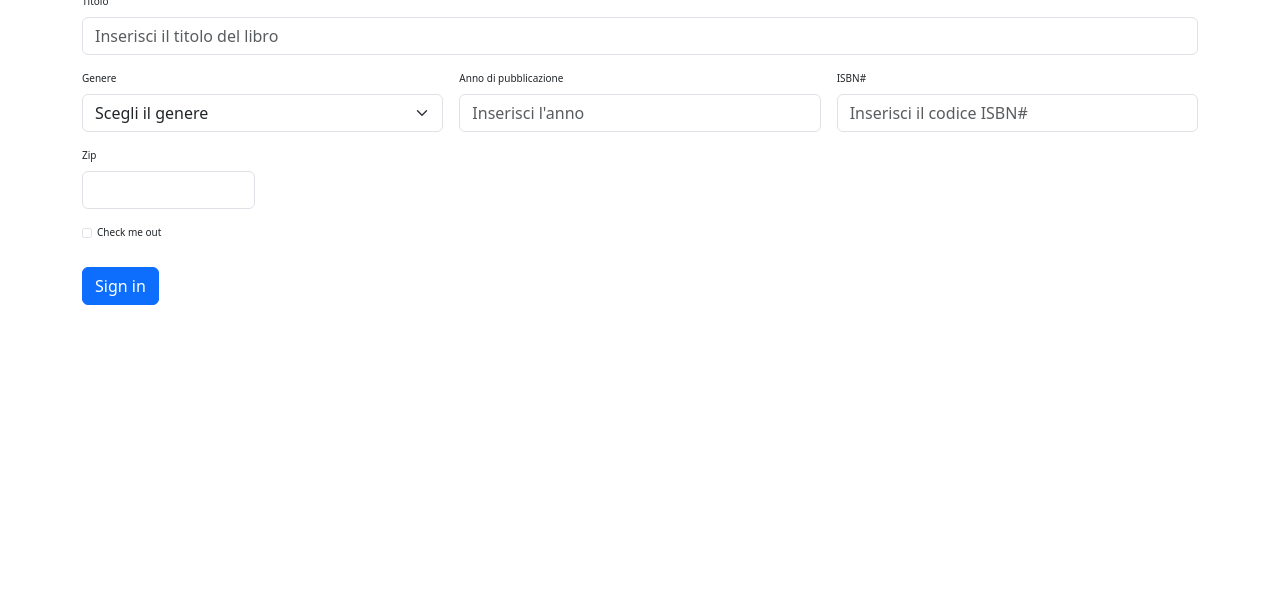
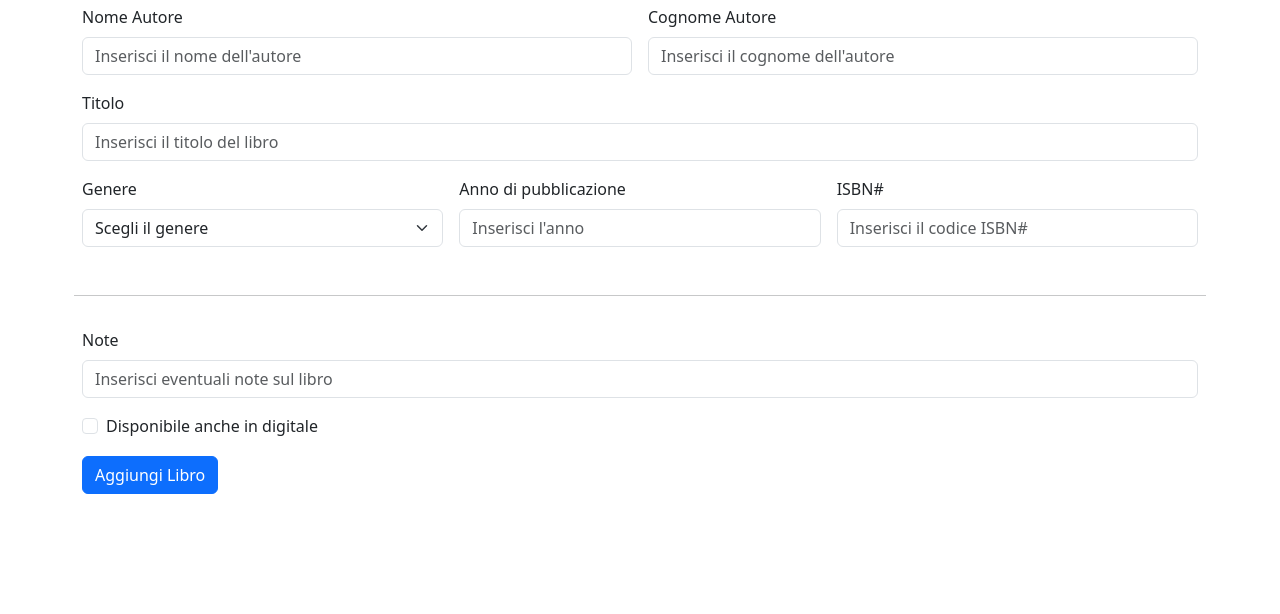
Before and after one commit to DanielPioFalabella/html-css-bootstrap-dashboard, a plain HTML site: page internal pages/pagina-libro.html in a window 1280 px wide. Shown: the part 186-800 px from the top of the page. Drawn offline with nearby package versions, Linux system fonts and the light colour scheme.

Commit message:
fix: miglioramenti generali

```diff
--- a/internal pages/pagina-libro.html
+++ b/internal pages/pagina-libro.html
@@ -23,13 +23,13 @@
 <body>
     <!-- header -->
     <header>
-        <nav class="navbar navbar-expand-lg bg-dark mb-3">
+        <nav class="navbar navbar-expand-lg bg-dark mb-3 navbar-dark">
             </button>
             <div class="container-fluid">
 
                 <nav class="navbar">
                     <div class="container">
-                        <a class="navbar-brand" href="#">
+                        <a class="navbar-brand" href="../index.html">
                             <img src="../imgs/duck.png" alt="Bootstrap" width="45" height="45">
                         </a>
                     </div>
@@ -66,7 +66,9 @@
 
     <!-- main -->
     <main>
-        <div class="container">
+        <section>
+        <div class="container fs-6">
+            <h1 class="py-3">Nuovo Libro</h1>
         <form class="row g-3">
             <div class="col-6">
                 <label for="inputEmail4" class="form-label">Nome Autore</label>
@@ -97,25 +99,23 @@
                 <label for="codice ISBN" class="form-label">ISBN#</label>
                 <input id="codice ISBN" placeholder="Inserisci il codice ISBN#" class="form-control">
             </div>
-
-            <!-- devo fare la parte delle note in giù -->
-            <div class="col-md-2">
-                <label for="inputZip" class="form-label">Zip</label>
-                <input type="text" class="form-control" id="inputZip">
+            <hr class="mt-5">
+            <div class="col-12">
+                <label for="note" class="form-label">Note</label>
+                <input type="text" class="form-control" id="note" placeholder="Inserisci eventuali note sul libro">
             </div>
             <div class="col-12">
                 <div class="form-check">
                     <input class="form-check-input" type="checkbox" id="gridCheck">
-                    <label class="form-check-label" for="gridCheck">
-                        Check me out
-                    </label>
+                    <label class="form-check-label" for="gridCheck">Disponibile anche in digitale</label>
                 </div>
             </div>
             <div class="col-12">
-                <button type="submit" class="btn btn-primary">Sign in</button>
+                <button type="submit" class="btn btn-primary">Aggiungi Libro</button>
             </div>
         </form>
         </div>
+        </section>
     </main>
 </body>
 
```
Also changed, not shown: index.html (+2 -2 lines).
